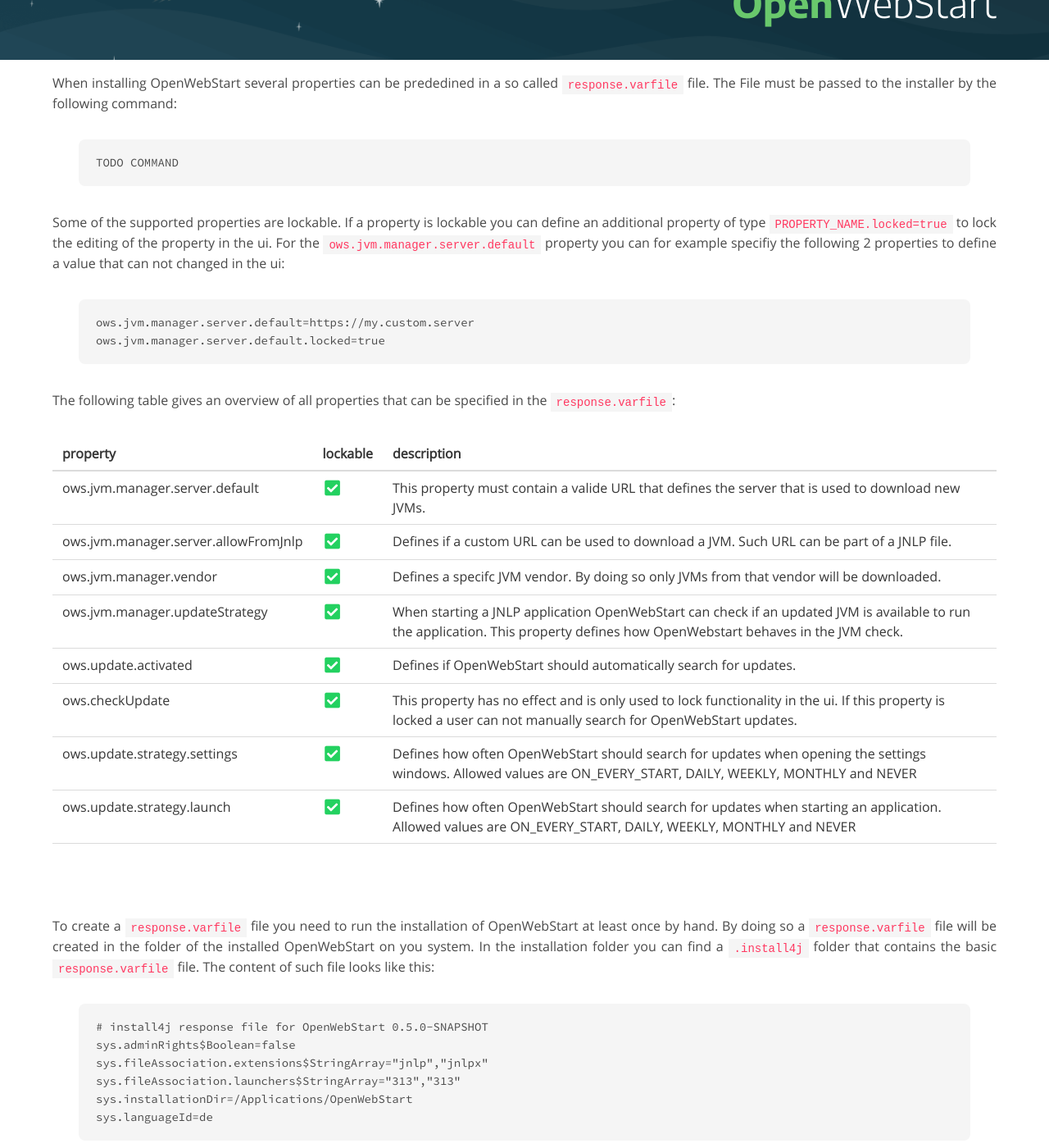
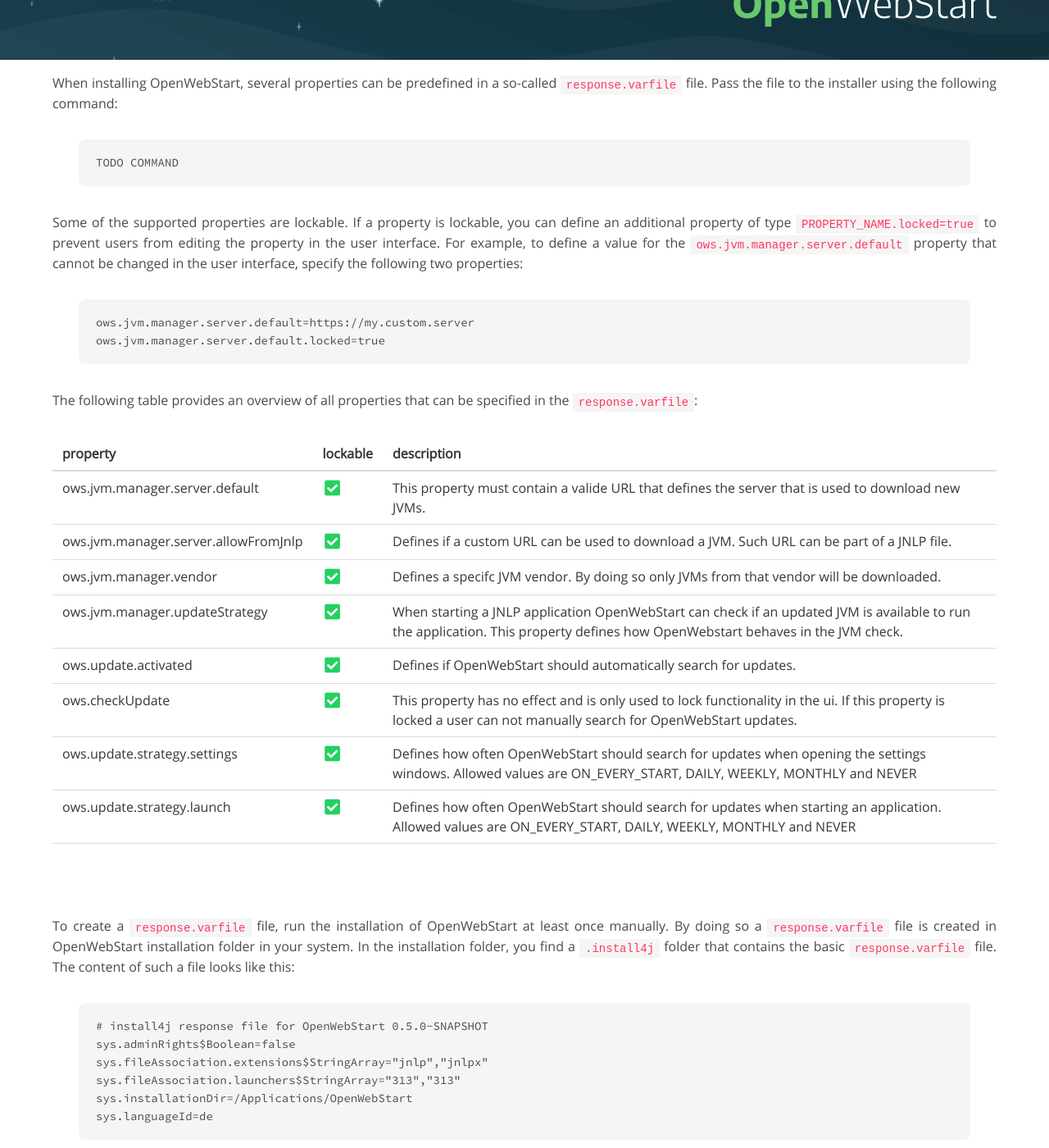
Before and after one commit to karakun/openwebstart-page, a Jekyll site: the page built from predefined-and-locked-properties.md, in a window 1280 px wide and 1400 px high, scrolled down 407 px. Shown: the whole window at 82% size. Built offline with Jekyll 4.4.1, drawn with Linux system fonts in a browser that asks for light colours; comment, search, counter and statistics services are not loaded; some of the changed text lies outside the part shown.

Commit message:
tech writer review
there was a typo in the file name, so the file name changes now, too.

```diff
--- a/predifined-and-locked-properties.md
+++ b/predefined-and-locked-properties.md
@@ -1,30 +1,30 @@
 ---
 layout: article
-title: Predefinied configuration
+title: Predefined configuration
 order: '16'
 headerText:
 permalink: /configuration/
 header:
   image: webstart-2
-  text: Predefinied configuration for <span class="my-karakun">Open</span>WebStart
+  text: Predefined configuration for <span class="my-karakun">Open</span>WebStart
 hidden: true
 nav:
   bottom: false
 ---
-When installing OpenWebStart several properties can be prededined in a so called `response.varfile` file. The File must be passed to the installer by the following command:
+When installing OpenWebStart, several properties can be predefined in a so-called `response.varfile` file. Pass the file to the installer using the following command:
 
 {% highlight properties %}
 TODO COMMAND
 {% endhighlight %}
 
-Some of the supported properties are lockable. If a property is lockable you can define an additional property of type `PROPERTY_NAME.locked=true` to lock the editing of the property in the ui. For the `ows.jvm.manager.server.default` property you can for example specifiy the following 2 properties to define a value that can not changed in the ui:
+Some of the supported properties are lockable. If a property is lockable, you can define an additional property of type `PROPERTY_NAME.locked=true` to prevent users from editing the property in the user interface. For example, to define a value for the `ows.jvm.manager.server.default` property that cannot be changed in the user interface, specify the following two properties:
 
 {% highlight properties %}
 ows.jvm.manager.server.default=https://my.custom.server
 ows.jvm.manager.server.default.locked=true
 {% endhighlight %}
 
-The following table gives an overview of all properties that can be specified in the `response.varfile`:
+The following table provides an overview of all properties that can be specified in the `response.varfile`:
 
 {% assign lockableIcon = '<span class="icon has-text-success"><i class="fas fa-lg fa-check-square"></i></span>' %}
 
@@ -36,7 +36,7 @@
 {% endfor -%}
 | | | |
 
-To create a `response.varfile` file you need to run the installation of OpenWebStart at least once by hand. By doing so a `response.varfile` file will be created in the folder of the installed OpenWebStart on you system. In the installation folder you can find a `.install4j` folder that contains the basic `response.varfile` file. The content of such file looks like this:
+To create a `response.varfile` file, run the installation of OpenWebStart at least once manually. By doing so a `response.varfile` file is created in OpenWebStart installation folder in your system. In the installation folder, you find a `.install4j` folder that contains the basic `response.varfile` file. The content of such a file looks like this:
 
 {% highlight properties %}
 # install4j response file for OpenWebStart 0.5.0-SNAPSHOT
@@ -47,7 +47,7 @@
 sys.languageId=de
 {% endhighlight %}
 
-You can easily edit this file and add additional properties based on the table below. The initial content of the file should not be changed and new properties should always be added to the end of the file. After mutation a `response.varfile` file might look like this:
+You can easily edit this file and add additional properties based on the table in this article. Do not change the initial content of the file, and add new properties always to the end of the file. After editing, a `response.varfile` file might look like this:
 
 {% highlight properties %}
 # install4j response file for OpenWebStart 0.5.0-SNAPSHOT
@@ -60,4 +60,4 @@
 ows.jvm.manager.server.default.locked=true
 {% endhighlight %}
 
-If you now use such file to install OpenWebStart all the properties will be automatically imported and used at the first start of OpenWebStart.
+If you now use such a file to install OpenWebStart, all the properties will be automatically imported and used at the first start of OpenWebStart.
```
